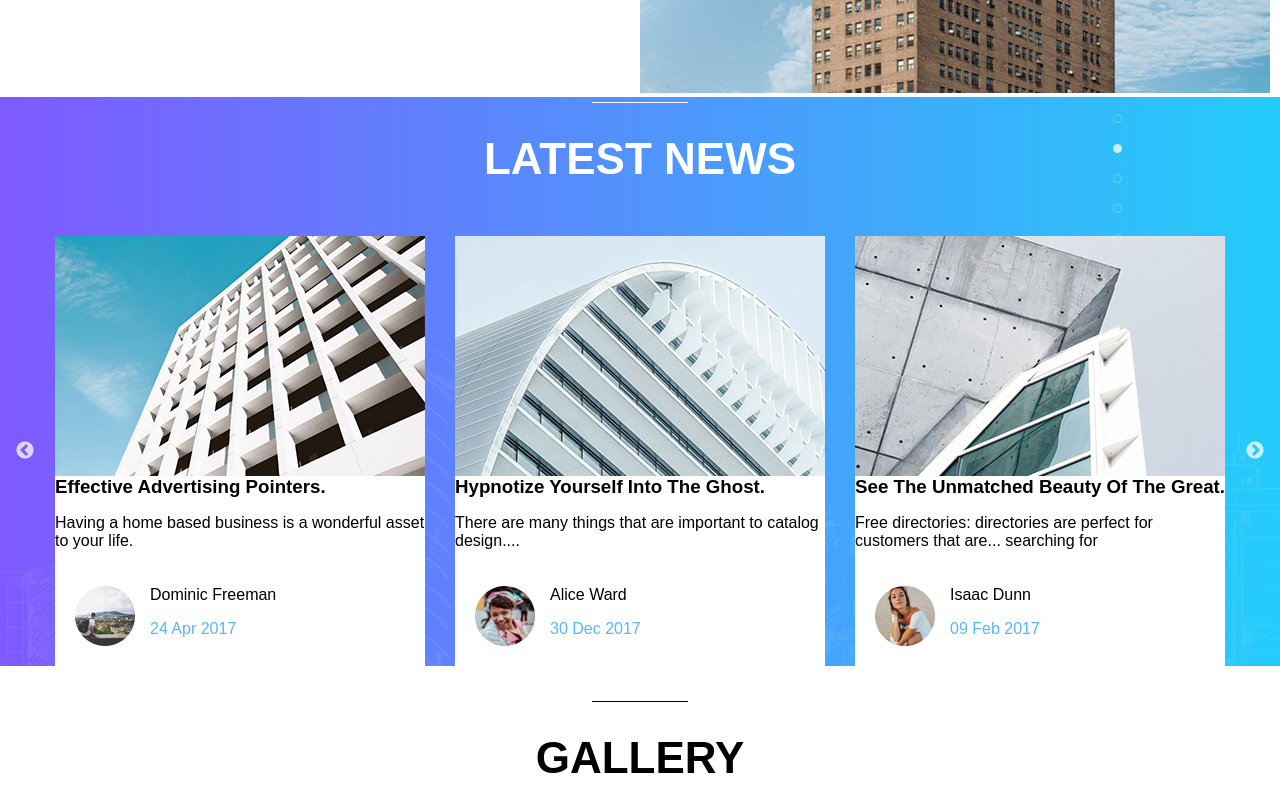
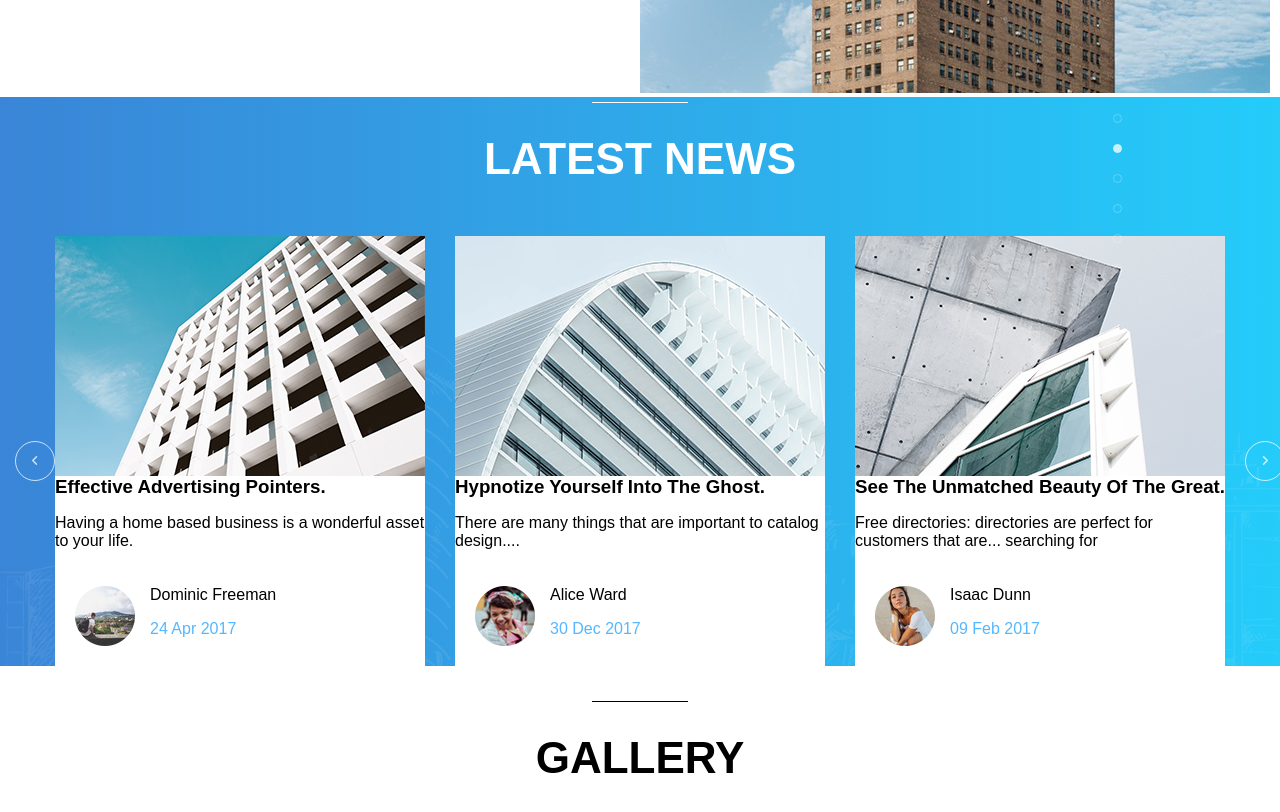
Before and after one commit to strel9/monticello, a website: page index.html in a window 1280 px wide. Shown: the part 1986-2798 px from the top of the page. Drawn offline with nearby package versions, Linux system fonts and the light colour scheme; some packages are replaced by stand-ins of ours.

Commit message:
slider2 buttons

```diff
--- a/scss/style.scss
+++ b/scss/style.scss
@@ -51,7 +51,8 @@ h2 {
 
 		&:before {
 			// color: #fff;
-			// font-family: "Font Awesome 5 Free";
+			// font-family: fontawesome;
+
 			// font-weight: "400";
 			// content: '\f111';
 
@@ -290,8 +291,8 @@ h2 {
 
 .ba-section4 {
 	color: #ffff;
-	background: linear-gradient(to right, #7e5aff, #24ccfa);
-	/
+	background: linear-gradient(to right, #3a85d7, #24ccfa);
+
 	&-wrapper {
 		background-image: url(../img/4city.png);
 		background-position: center;
@@ -425,10 +426,6 @@ h2 {
 }
 
 
-// slick
-// .ba-slider1{
-// 	position: relative;
-// }
 
 .slick-dots {
 	-webkit-transform: translate(-50%, 0) rotate(90deg);
@@ -464,6 +461,62 @@ h2 {
 	background-color: #ffff;
 }
 
+// .slick-prev,
+// .slick-next {
+// 	-webkit-transform: translate(-50%, 0) rotate(90deg);
+// 	-ms-transform: translate(-50%, 0) rotate(90deg);
+// 	transform: translate(-50%, 0) rotate(90deg);
+// 	left: 50%;
+// }
+
+.slick-prev:before,
+.slick-next:before {
+	font-family: fontawesome;
+	font-size: 12px;
+	display: flex;
+	justify-content: center;
+	align-items: center;
+	width: 38px;
+	height: 38px;
+	border-radius: 50%;
+	border: 1px solid #ffff;
+}
+
+.slick-prev:before {
+	content: '\f104';
+
+}
+
+.slick-next:before {
+	content: '\f105';
+
+}
+
+// &-scroll {
+// 	display: flex;
+// 	justify-content: center;
+// 	margin-bottom: 15%;
+
+
+// 	& a {
+// 		display: flex;
+// 		justify-content: center;
+// 		align-items: center;
+// 		color: #ffff;
+// 		text-decoration: none;
+// 		width: 41px;
+// 		height: 41px;
+// 		border-radius: 50%;
+// 		border: 1px solid #ffff;
+
+// 		&:hover {
+// 			color: #7e5aff;
+// 			background-color: #ffff;
+// 		}
+// 	}
+// }
+
+
 //повернуть стрелки вертикально
 // .slick-prev,
 // .slick-next {
@@ -482,25 +535,3 @@ h2 {
 // 	bottom: -20px;
 // }
 //
-
-//
-// .ba-menu{
-// 	display: flex;
-// 	align-items: center;
-// 	list-style: none;
-// }
-
-// .ba-menu__link{
-// 	color: inherit;
-// 	text-decoration: none;
-// }
-
-// .btn{
-// 	background: $primaryColor;
-// 	min-width: 100px;
-// 	padding: 0 1em;
-
-// 	&:hover{
-// 		@include buttonHover;
-// 	}
-// }
--- a/styles/app.css
+++ b/styles/app.css
@@ -243,7 +243,7 @@ h2 {
 
 .ba-section4 {
   color: #ffff;
-  background: linear-gradient(to right, #7e5aff, #24ccfa); }
+  background: linear-gradient(to right, #3a85d7, #24ccfa); }
   .ba-section4-wrapper {
     background-image: url(../img/4city.png);
     background-position: center;
@@ -341,3 +341,21 @@ h2 {
   border-radius: 50%;
   border: 1px solid #ffff;
   background-color: #ffff; }
+
+.slick-prev:before,
+.slick-next:before {
+  font-family: fontawesome;
+  font-size: 12px;
+  display: flex;
+  justify-content: center;
+  align-items: center;
+  width: 38px;
+  height: 38px;
+  border-radius: 50%;
+  border: 1px solid #ffff; }
+
+.slick-prev:before {
+  content: '\f104'; }
+
+.slick-next:before {
+  content: '\f105'; }
```
